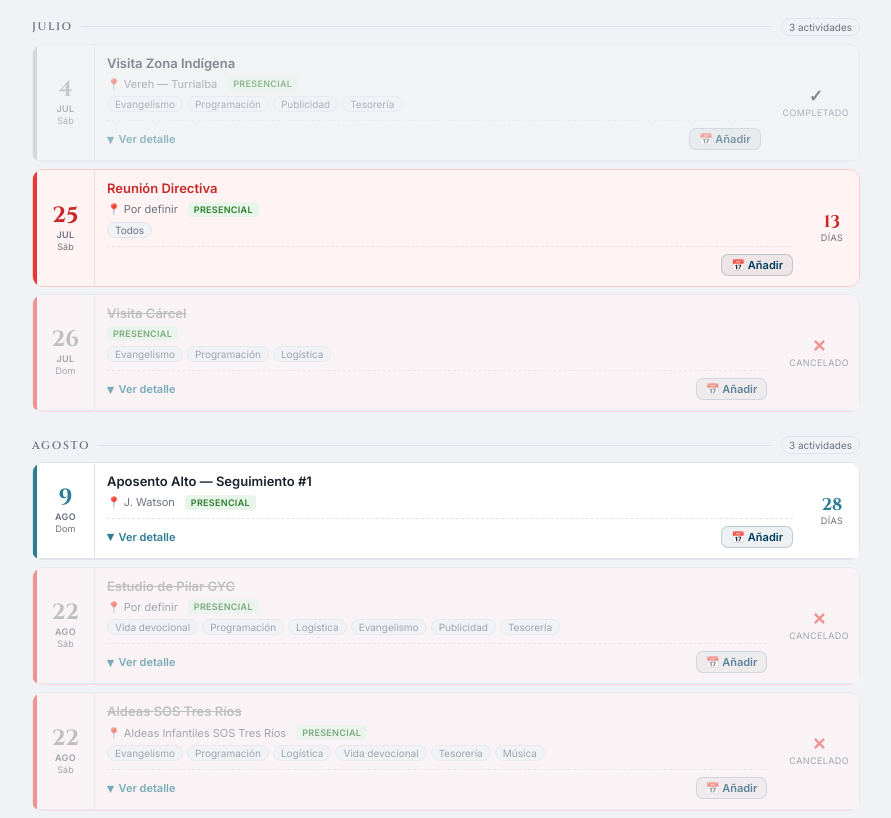
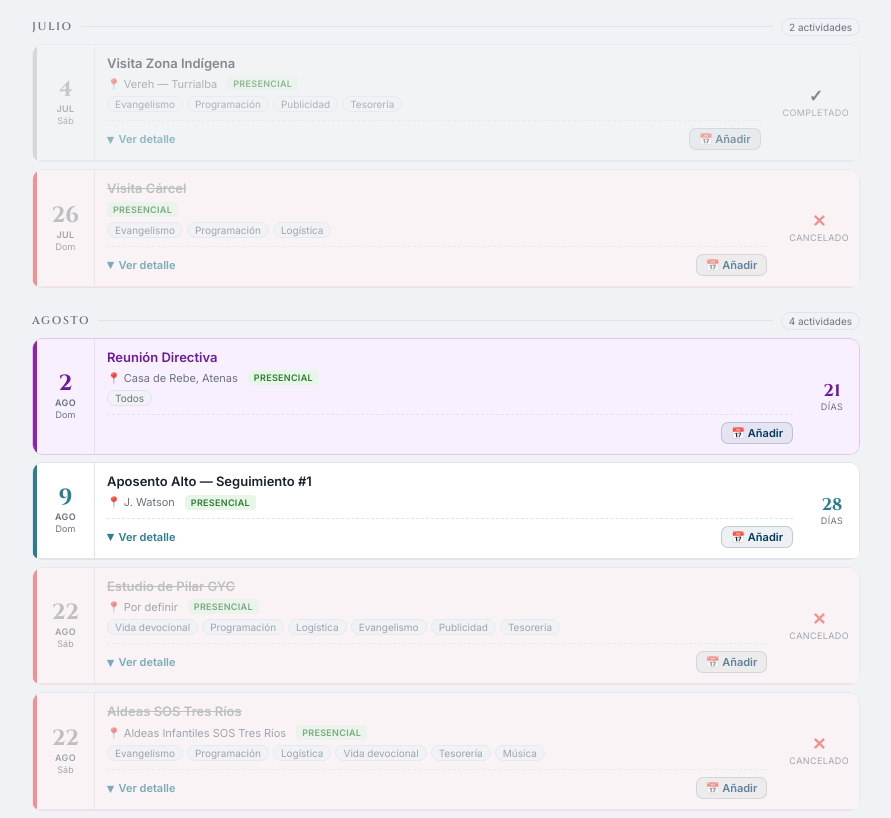
Before and after one commit to jludizel/Calendario-GYC, a plain HTML site: page index.html in a window 1280 px wide. Shown: the part 1140-1958 px from the top of the page, without its empty margins (194-1085 px from the left). Drawn offline with Linux system fonts and the light colour scheme.

Commit message:
Update 1 de agosto index.html

```diff
--- a/index.html
+++ b/index.html
@@ -573,9 +573,9 @@ const DEMO = [
     tiempoRestante:''
   },
   {
-    fecha:'2026-07-25', mes:'Julio', diaSem:'Sábado',
+    fecha:'2026-08-02', mes:'Agosto', diaSem:'Domingo',
     actividad:'Reunión Directiva',
-    modalidad:'Presencial', lugar:'Por definir',
+    modalidad:'Presencial', lugar:'Casa de Rebe, Atenas',
     horaInicio:'', horaCierre:'',
     encargados:'Todos',
     objetivo:'',
```
